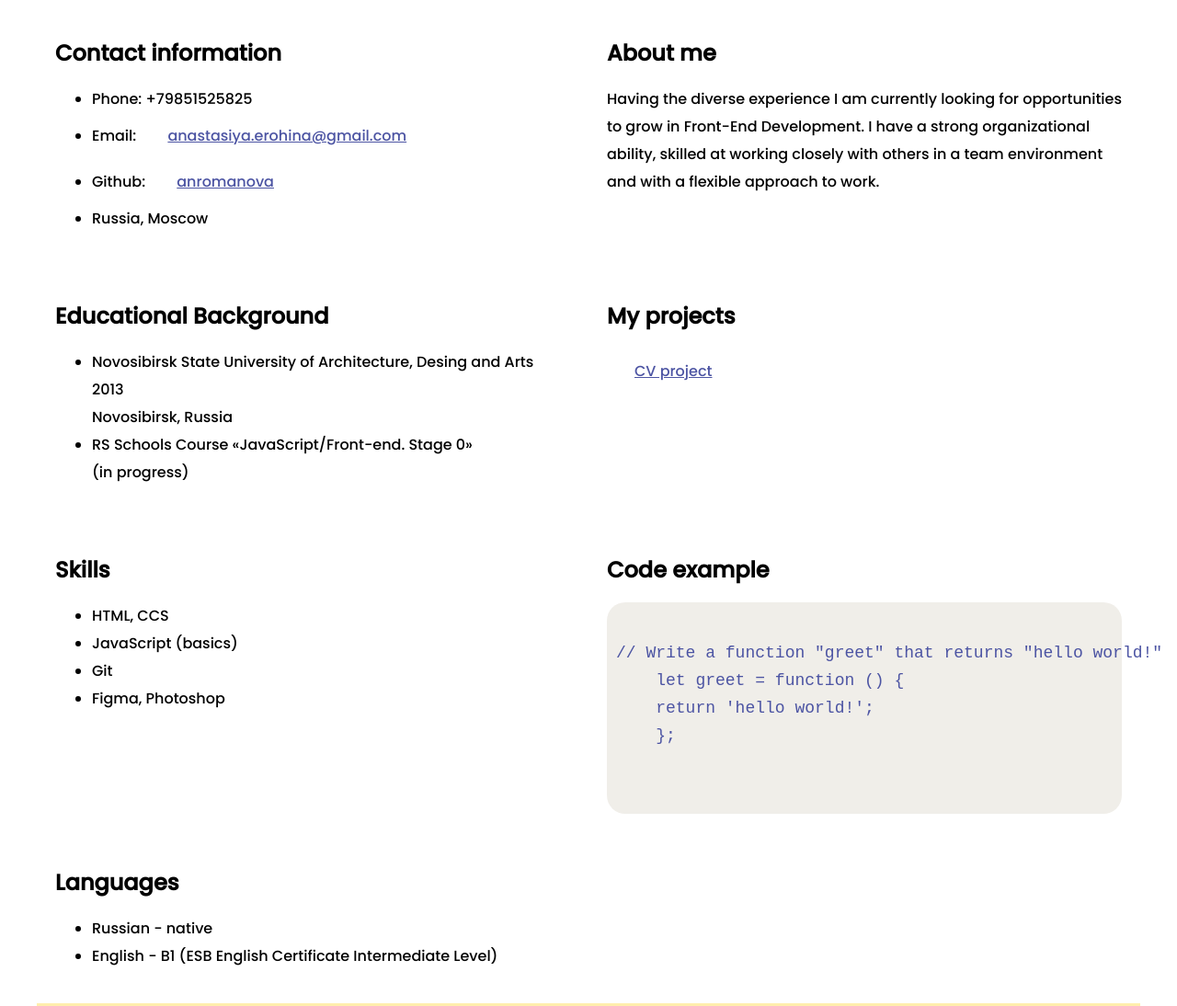
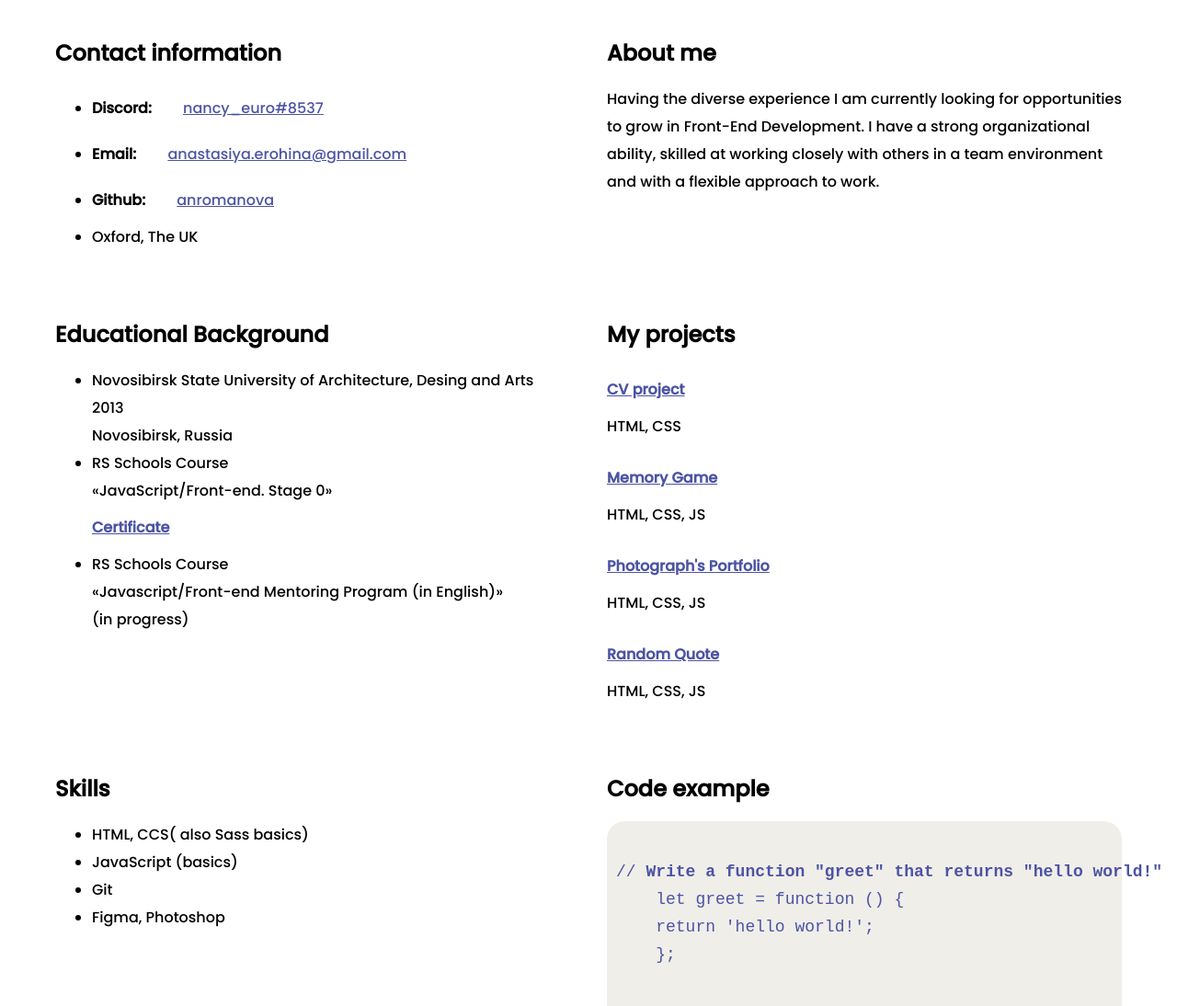
Before and after one commit to anromanova/rsschool-cv, a plain HTML site: page index.html in a window 1280 px wide. Shown: the part 565-1659 px from the top of the page at 92% size. Drawn offline with Linux system fonts and the light colour scheme.

Commit message:
feat: add projects in projects section

```diff
--- a/index.html
+++ b/index.html
@@ -1,10 +1,10 @@
 <!DOCTYPE html>
 <html lang="en">
   <head>
-    <meta charset="UTF-8">
-    <meta http-equiv="X-UA-Compatible" content="IE=edge">
-    <meta name="viewport" content="width=device-width, initial-scale=1.0">
-    <link rel="stylesheet" href="style.css">
+    <meta charset="UTF-8" />
+    <meta http-equiv="X-UA-Compatible" content="IE=edge" />
+    <meta name="viewport" content="width=device-width, initial-scale=1.0" />
+    <link rel="stylesheet" href="style.css" />
     <title>Anastasia Romanova CV</title>
   </head>
   <body>
@@ -12,61 +12,153 @@
       <div class="container">
         <nav class="nav">
           <ul class="nav-list">
-                <li class="nav-item"><a href="#contacts" class="nav-link">Contacts</a></li>
-                <li class="nav-item"><a href="#about-me" class="nav-link">About me</a></li>
-                <li class="nav-item"><a href="#education" class="nav-link">Education</a></li>
-                <li class="nav-item"><a href="#projects" class="nav-link">Projects</a></li>
-                <li class="nav-item"><a href="#skills" class="nav-link">Skills</a></li>
+            <li class="nav-item">
+              <a href="#contacts" class="nav-link">Contacts</a>
+            </li>
+            <li class="nav-item">
+              <a href="#about-me" class="nav-link">About me</a>
+            </li>
+            <li class="nav-item">
+              <a href="#education" class="nav-link">Education</a>
+            </li>
+            <li class="nav-item">
+              <a href="#projects" class="nav-link">Projects</a>
+            </li>
+            <li class="nav-item">
+              <a href="#skills" class="nav-link">Skills</a>
+            </li>
             <li class="nav-item"><a href="#code" class="nav-link">Code</a></li>
-                <li class="nav-item"><a href="#languages" class="nav-link">Languages</a></li>
+            <li class="nav-item">
+              <a href="#languages" class="nav-link">Languages</a>
+            </li>
           </ul>
         </nav>
       </div>
     </header>
     <main class="main">
       <div class="container profile">
-                <img class="profile-img" src="./assets/img/77p6ZeT5WrU.jpg" width="350" alt="photo of Anastasia Romanova">
+        <img
+          class="profile-img"
+          src="./assets/img/77p6ZeT5WrU.jpg"
+          width="350"
+          alt="photo of Anastasia Romanova"
+        />
         <div class="section-profile-title">
           <h1 class="section-title">Anastasia Romanova</h1>
           <p>Junior Front-End Developer</p>
         </div>
       </div>
-        <div class="container main-container" >
+      <div class="container main-container">
         <section class="section" id="contacts">
           <h2 class="section-title">Contact information</h2>
           <ul class="section-list">
-                    <li class="section-item">Phone: +79851525825</li>
-                    <li class="section-item">Email: <a href="mailto:anastasiya.erohina@gmail.com" class="section-link">anastasiya.erohina@gmail.com</a></li>
-                    <li class="section-item">Github: <a href="https://github.com/anromanova" title="GitHub" target="blanc" class="section-link">anromanova</a></li>
-                    <li class="section-item">Russia, Moscow</li>
+            <li class="section-item">
+              <span class="contacts">Discord:</span>
+              <a href="#" class="section-link">nancy_euro#8537</a>
+            </li>
+            <li class="section-item">
+              <span class="contacts">Email:</span>
+              <a href="mailto:anastasiya.erohina@gmail.com" class="section-link"
+                >anastasiya.erohina@gmail.com</a
+              >
+            </li>
+            <li class="section-item">
+              <span class="contacts">Github:</span>
+              <a
+                href="https://github.com/anromanova"
+                title="GitHub"
+                target="_blank"
+                class="section-link"
+                >anromanova</a
+              >
+            </li>
+            <li class="section-item">Oxford, The UK</li>
           </ul>
         </section>
         <section class="section" id="about-me">
           <h2 class="section-title">About me</h2>
-                <p>Having the diverse experience I am currently looking for opportunities to grow in Front-End Development.
-                    I have a strong organizational ability, skilled at working closely with others in a team environment and with a flexible approach to work.</p>
+          <p>
+            Having the diverse experience I am currently looking for
+            opportunities to grow in Front-End Development. I have a strong
+            organizational ability, skilled at working closely with others in a
+            team environment and with a flexible approach to work.
+          </p>
         </section>
         <section class="section" id="education">
           <h2 class="section-title">Educational Background</h2>
           <ul class="section-list">
             <li class="section-item">
-                        Novosibirsk State University of Architecture, Desing and Arts <br>
-                        2013 <br>
+              Novosibirsk State University of Architecture, Desing and Arts
+              <br />
+              2013 <br />
               Novosibirsk, Russia
             </li>
             <li class="section-item">
-                        RS Schools Course «JavaScript/Front-end. Stage 0»<br> (in progress)
+              RS Schools Course<br />
+              «JavaScript/Front-end. Stage 0»<br />
+              <a
+                href="https://app.rs.school/certificate/v6qgz8yj"
+                target="_blank"
+                class="section-link certificate-link"
+                >Certificate</a
+              >
+            </li>
+            <li class="section-item">
+              RS Schools Course<br />
+              «Javascript/Front-end Mentoring Program (in English)»<br />
+              (in progress)
             </li>
           </ul>
         </section>
         <section class="section" id="projects">
           <h2 class="section-title">My projects</h2>
-                <p><a href="https://anromanova.github.io/rsschool-cv/" title="CV project" target="blanc" class="section-link">CV project</a></p>
+          <div class="section-wrapper">
+            <p>
+              <a
+                href="https://anromanova.github.io/rsschool-cv/"
+                title="CV project"
+                target="_blank"
+                class="section-link project-link"
+                >CV project</a
+              ><br />
+              HTML, CSS
+            </p>
+            <p>
+              <a
+                href="https://rolling-scopes-school.github.io/anromanova-JSFEPRESCHOOL/memory-game/"
+                title="Memory Game"
+                target="_blank"
+                class="section-link project-link"
+                >Memory Game</a
+              ><br />
+              HTML, CSS, JS
+            </p>
+            <p>
+              <a
+                href="https://rolling-scopes-school.github.io/anromanova-JSFEPRESCHOOL/portfolio/"
+                title="Landing Page"
+                target="_blank"
+                class="section-link project-link"
+                >Photograph's Portfolio</a
+              ><br />
+              HTML, CSS, JS
+            </p>
+            <p>
+              <a
+                href="https://rolling-scopes-school.github.io/anromanova-JSFEPRESCHOOL/random-jokes/"
+                title="Random Quote"
+                target="_blank"
+                class="section-link project-link"
+                >Random Quote</a
+              ><br />
+              HTML, CSS, JS
+            </p>
+          </div>
         </section>
         <section class="section" id="skills">
           <h2 class="section-title">Skills</h2>
           <ul class="section-item">
-                    <li class="section-item">HTML, CCS</li>
+            <li class="section-item">HTML, CCS( also Sass basics)</li>
             <li class="section-item">JavaScript (basics)</li>
             <li class="section-item">Git</li>
             <li class="section-item">Figma, Photoshop</li>
@@ -76,7 +168,7 @@
           <h2 class="section-title">Code example</h2>
           <pre>
                     <code class="code-style">
-// Write a function "greet" that returns "hello world!"
+// <span class="code-desk">Write a function "greet" that returns "hello world!"</span>
     let greet = function () {
     return 'hello world!';
     };
@@ -87,16 +179,28 @@
           <h2 class="section-title">Languages</h2>
           <ul class="section-item">
             <li class="section-item">Russian - native</li>
-                    <li class="section-item">English - B1 (ESB English Certificate Intermediate Level)</li>
+            <li class="section-item">
+              English - B1 (ESB English Certificate Intermediate Level)
+            </li>
           </ul>
         </section>
       </div>
     </main>
     <footer class="footer">
       <div class="container footer-container">
-            <a href="https://github.com/anromanova" class="github" title="GitHub" target="blanc"></a>
-            <p>2022</p>
-            <a href="https://rs.school/js/" class="rss" title="RS school" target="blanc"></a>
+        <a
+          href="https://github.com/anromanova"
+          class="github"
+          title="GitHub"
+          target="_blank"
+        ></a>
+        <p>April, 2022</p>
+        <a
+          href="https://rs.school/js-en/"
+          class="rss"
+          title="RS school"
+          target="_blank"
+        ></a>
       </div>
     </footer>
   </body>
--- a/style.css
+++ b/style.css
@@ -59,7 +59,7 @@ body {
   }
 
 .nav-link {
-    padding: 0 30px;
+    padding: 0 5px;
     line-height: 50px;
     text-decoration: none;
     color:#4C54A3;
@@ -73,9 +73,7 @@ body {
   }
 
 .nav-link:hover {
-    transition: .3s;
-    text-transform: uppercase;
-    text-decoration: none;
+  border-bottom: 2px solid #4C54A3;
   }
 
 /* main */
@@ -138,6 +136,17 @@ pre {
   text-decoration: none;
 }
 
+.section-wrapper .section-link, .certificate-link {
+padding: 0;
+}
+
+.project-link,
+.certificate-link,
+.contacts,
+.code-desk {
+  font-weight: 900;
+}
+
 /* footer */
 .github {
     width: 45px;
```
Lines whose indentation alone changed are shown as unchanged.
